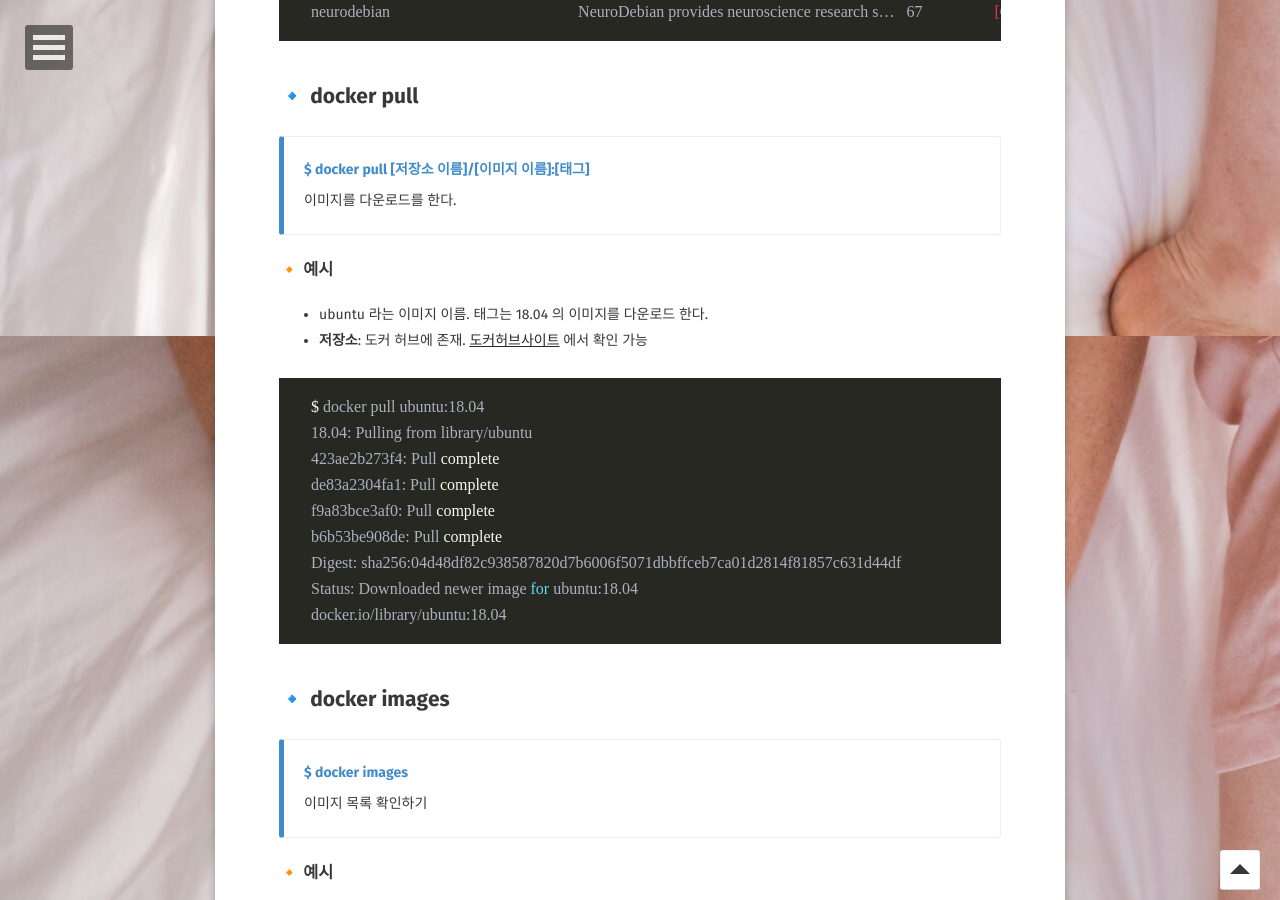
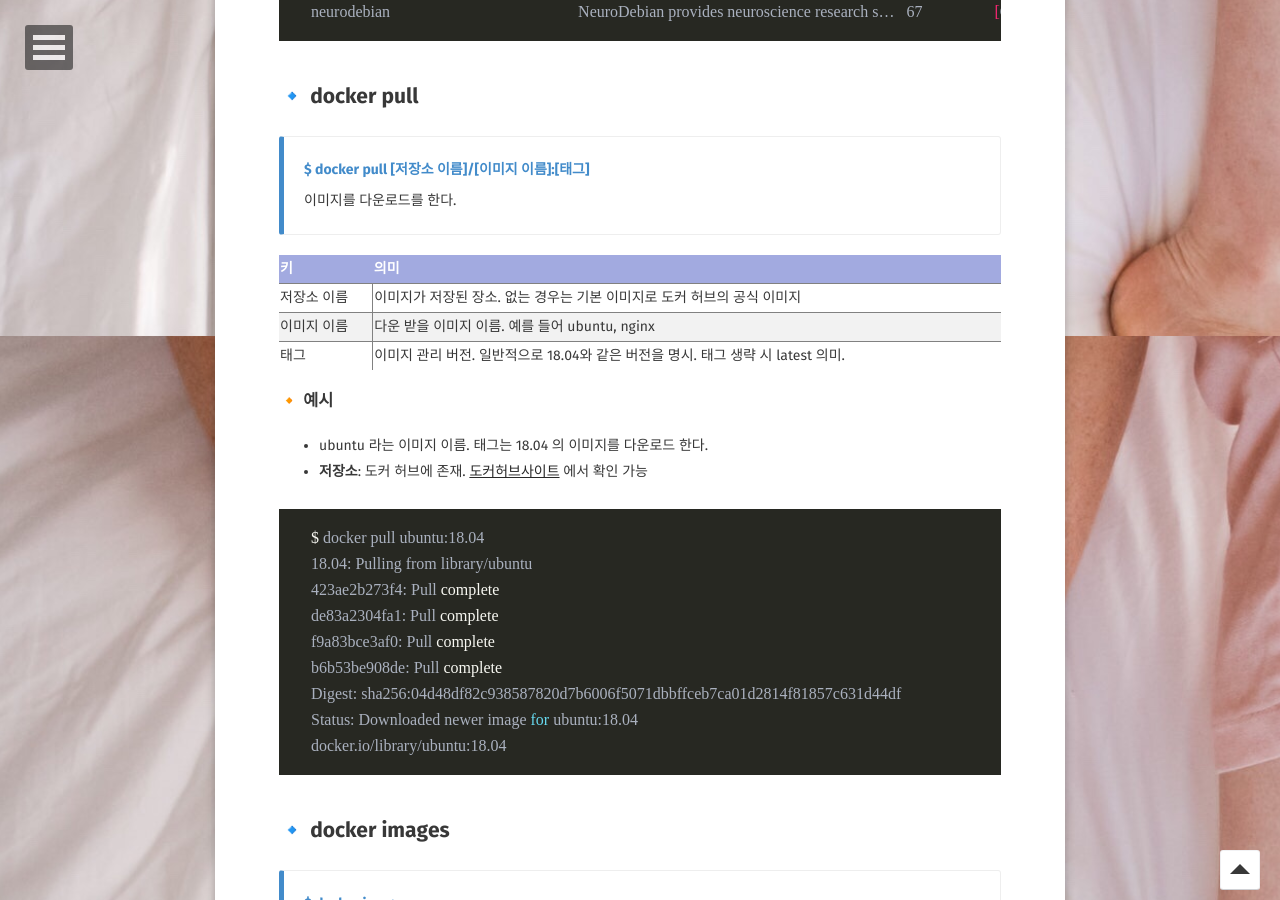
Before and after one commit to JUNGEEYOU/JUNGEEYOU.github.io, a Jekyll site: the page built from _posts/2020-03-28-docker-2-post.md, in a window 1280 px wide and 900 px high, scrolled down 4164 px. Built offline with Jekyll 4.4.1, drawn with Linux system fonts in a browser that asks for light colours; some web fonts are replaced; comment, search, counter and statistics services are not loaded.

Commit message:
docker 수정 - table

```diff
--- a/_posts/2020-03-28-docker-2-post.md
+++ b/_posts/2020-03-28-docker-2-post.md
@@ -143,8 +143,12 @@ image: /assets/img/docker/basic_1/Moby-logo.png
     이미지를 다운로드를 한다.
 </div>
 
-
-[ ](https://www.notion.so/e4f8be1cd6a64b2584d4f7b5d9442516)
+ | 키 |  의미  |
+ |----------|----------|
+ | 저장소 이름 |  이미지가 저장된 장소. 없는 경우는 기본 이미지로 도커 허브의 공식 이미지  |
+ | 이미지 이름  |  다운 받을 이미지 이름. 예를 들어 ubuntu, nginx   |
+ | 태그   |  이미지 관리 버전. 일반적으로 18.04와 같은 버전을 명시. 태그 생략 시 latest 의미.   |
+ {:.inner-borders}
 
 ### 🔸 예시
 - ubuntu 라는 이미지 이름. 태그는 18.04 의 이미지를 다운로드 한다.
```
